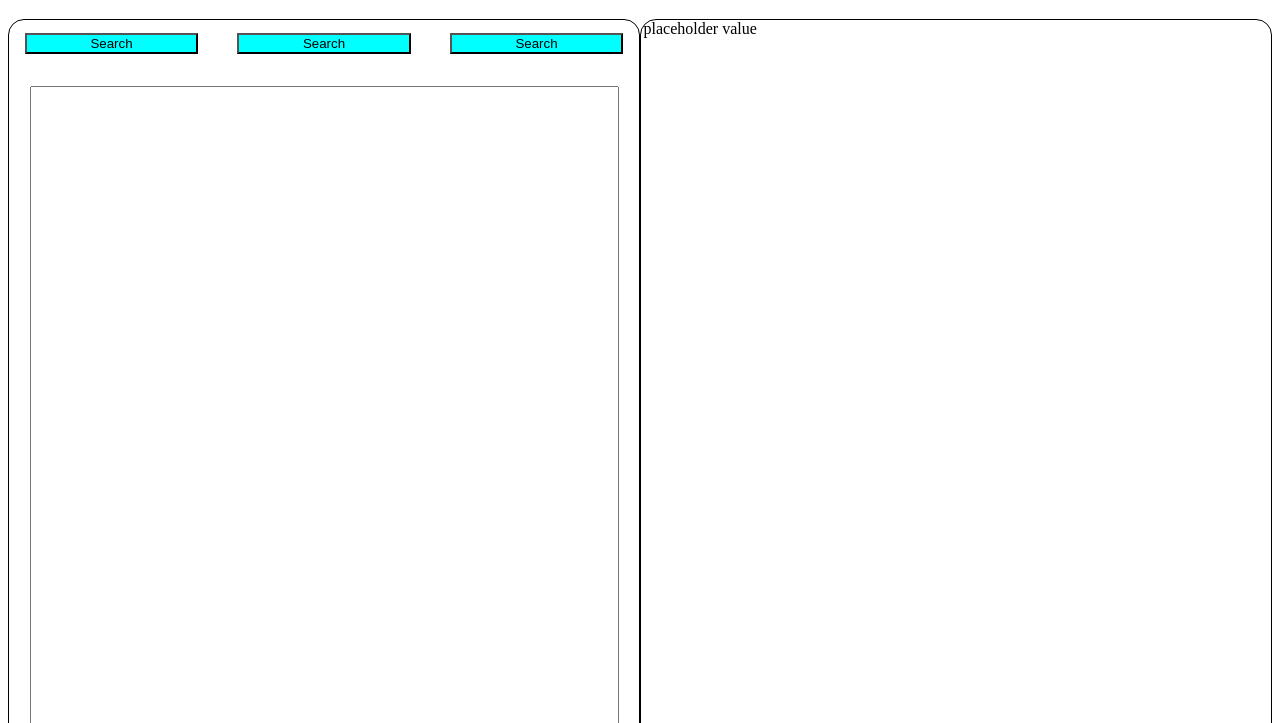
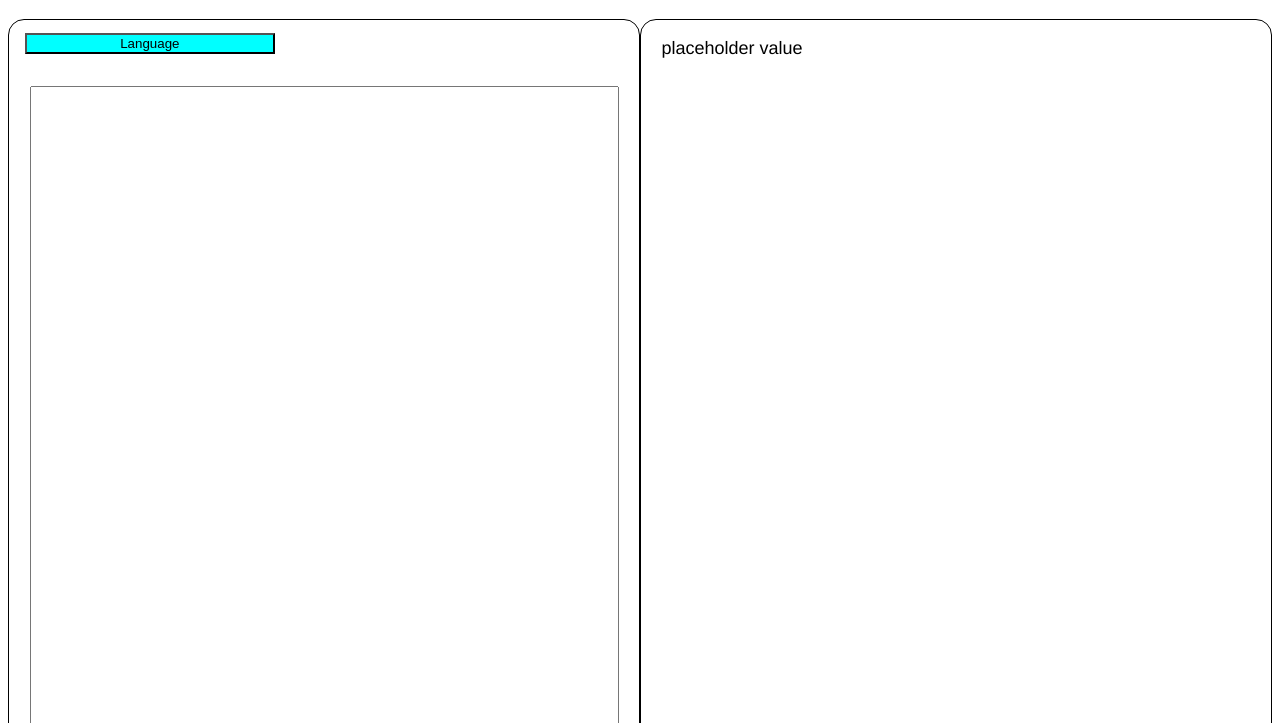
Before and after one commit to cf7/Fourier, a React app: page / in a window 1280 px wide. Shown: the part 77-800 px from the top of the page. Built offline with nearby package versions, Linux system fonts and the light colour scheme.

Commit message:
simple dropdown menu

```diff
--- a/client/components/Button.js
+++ b/client/components/Button.js
@@ -4,18 +4,47 @@ class Button extends React.Component {
 
   constructor(props) {
     super(props);
+    this.state = {
+      listHidden: true
+    }
   }
 
   handleClick = (event) => {
     console.log("Clicked!");
   }
 
+  handleMouseOver = (event) => {
+    console.log("hovering!");
+    this.setState({listHidden: false });
+  }
+
+  handleMouseOut = (event) => {
+    this.setState({listHidden: true });
+  }
+
   render() {
-    return (
-      <button onClick={this.handleClick}>
-        Search
-      </button>
-    );
+    if (this.props.type) {
+      if (this.props.type == 'drop-down') {
+        return (
+          <button onClick={this.handleClick} onMouseOver={this.handleMouseOver} onMouseOut={this.handleMouseOut}>
+            Language
+            <div className={ 'drop-down-options' + (this.state.listHidden ? ' hidden' : '') }>
+              <ul>
+                <li>Javascript</li>
+                <li>Python</li>
+                <li>C++</li>
+              </ul>
+            </div>
+          </button>
+        );
+      }
+    } else {
+      return (
+        <button onClick={this.handleClick}>
+          Search
+        </button>
+      );
+    }
   }
 }
 
--- a/client/components/Panel.js
+++ b/client/components/Panel.js
@@ -13,16 +13,16 @@ class Panel extends React.Component {
     if (this.props.type == 'input') {
       return (
         <div className="panel">
-          <Button />
-          <Button />
-          <Button />
+          <Button type='drop-down'/>
           <TextArea className="user-input" handleContent={this.props.handleContent} />
         </div>
       );
     } else {
       return (
         <div className="panel">
-          { this.props.userContent }
+          <p>
+            { this.props.userContent }
+          </p>
         </div>
       );
     }
--- a/client/css/button.css
+++ b/client/css/button.css
@@ -1,4 +1,10 @@
 button {
+  grid-area: header;
   background-color: cyan;
   margin: 1em;
+  max-width: 250px;
 }
+
+button > div.hidden {
+  display: none;
+}
--- a/client/css/panel.css
+++ b/client/css/panel.css
@@ -17,3 +17,9 @@ textarea {
   font-size: large;
   margin: 1em;
 }
+
+div > p {
+  font-family: Helvetica;
+  font-size: large;
+  margin: 1em;
+}
```
